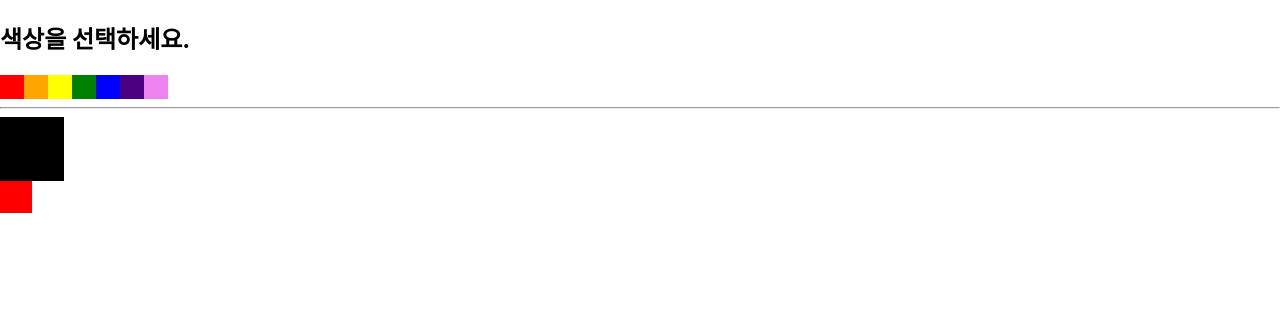
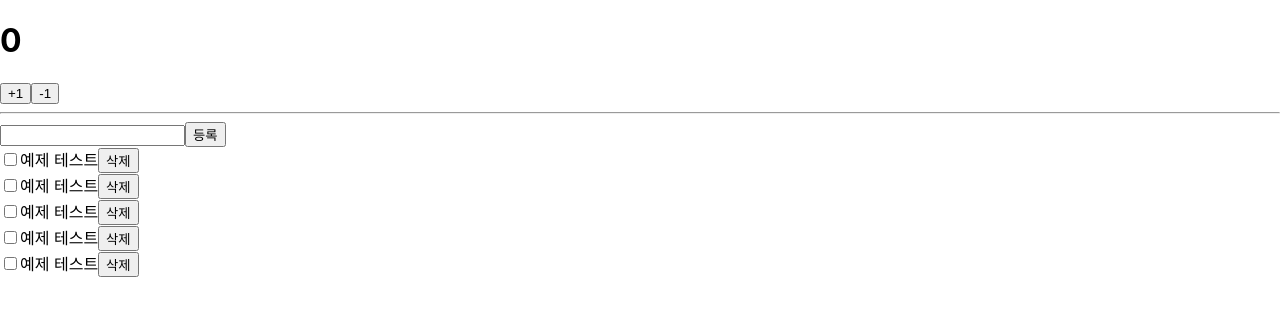
Before and after one commit to zerofe13/react_study, a React (Create React App) app: page / in a window 1280 px wide. Shown: the top 316 px of the page. Built offline with nearby package versions, Linux system fonts and the light colour scheme.

Commit message:
리덕스 연습

```diff
--- a/package.json
+++ b/package.json
@@ -10,8 +10,10 @@
     "qs": "^6.10.1",
     "react": "^17.0.2",
     "react-dom": "^17.0.2",
+    "react-redux": "^7.2.5",
     "react-router-dom": "^5.3.0",
     "react-scripts": "4.0.3",
+    "redux": "^4.1.1",
     "web-vitals": "^1.0.1"
   },
   "scripts": {
--- a/src/App.js
+++ b/src/App.js
@@ -3,15 +3,16 @@ import React, { useDebugValue } from 'react';
 import ColorBox from './components/ColorBox';
 import ColorContext, { ColorProvider } from './contexts/color';
 import SelectColors from './components/SelectColors';
+import Counter from './components/Counter';
+import Todos from './components/Todos';
 
 const App = () => {
   return (
-    <ColorProvider>
-      <div>
-        <SelectColors />
-        <ColorBox />
-      </div>
-    </ColorProvider>
+    <div>
+      <Counter number={0} />
+      <hr />
+      <Todos />
+    </div>
   );
 };
 
--- /dev/null
+++ b/src/components/Counter.js
@@ -0,0 +1,15 @@
+import React from 'react';
+
+const Counter = ({ number, onIncrease, onDecrease }) => {
+  return (
+    <div>
+      <h1>{number}</h1>
+      <div>
+        <button onClick={onIncrease}>+1</button>
+        <button onClick={onDecrease}>-1</button>
+      </div>
+    </div>
+  );
+};
+
+export default Counter;
--- a/src/components/SelectColors.js
+++ b/src/components/SelectColors.js
@@ -1,6 +1,6 @@
 import React from 'react';
 import { Component } from 'react/cjs/react.production.min';
-import ColorContext, { ColorConsumer } from '../contexts/color';
+import ColorContext from '../contexts/color';
 
 const colors = ['red', 'orange', 'yellow', 'green', 'blue', 'indigo', 'violet'];
 
--- /dev/null
+++ b/src/components/Todos.js
@@ -0,0 +1,41 @@
+import React from 'react';
+
+const TodoItem = ({ todo, onToggle, onRemove }) => {
+  return (
+    <div>
+      <input type="checkbox" />
+      <span>예제 테스트</span>
+      <button>삭제</button>
+    </div>
+  );
+};
+
+const Todos = ({
+  input,
+  todos,
+  onChangeInput,
+  onInsert,
+  onToggle,
+  onRemove,
+}) => {
+  const onSubmit = (e) => {
+    e.prevenDefault();
+  };
+  return (
+    <div>
+      <form onSubmit={onSubmit}>
+        <input />
+        <button type="submit">등록</button>
+      </form>
+      <div>
+        <TodoItem />
+        <TodoItem />
+        <TodoItem />
+        <TodoItem />
+        <TodoItem />
+      </div>
+    </div>
+  );
+};
+
+export default Todos;
```
Also changed, not shown: src/modules/counter.js (added, +25 -0 lines), src/modules/todos.js (added, +70 -0 lines), 1 other file (tests, documents, lock files or other folders).
